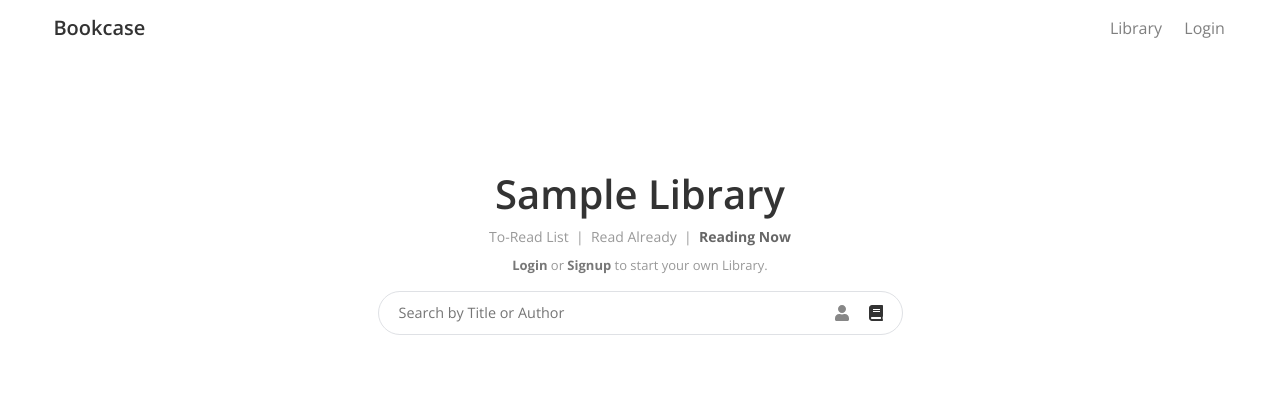
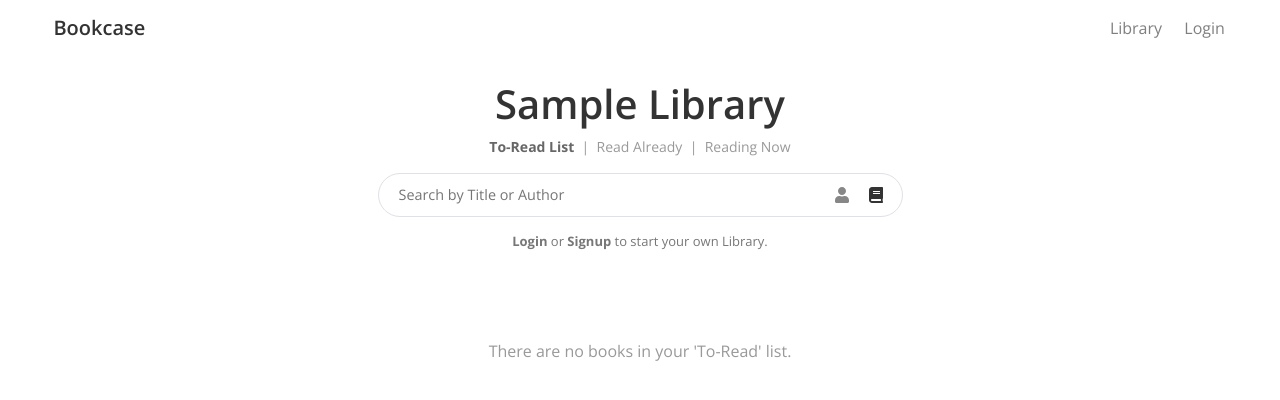
Before and after one commit to acoverstone/bookspace, a React (Create React App) app in the folder ui/: page /library in a window 1280 px wide. Shown: the top 400 px of the page. Built offline with nearby package versions, Linux system fonts and the light colour scheme; no server answers.

Commit message:
Added loading for Library - now refactoring Results so it can be used for Library

```diff
--- a/ui/src/components/Read.css
+++ b/ui/src/components/Read.css
@@ -0,0 +1,22 @@
+.loading {
+    margin-top: 40px;
+    color: #999;
+    text-align: center;
+}
+
+.loaded {
+    margin-top: 8%;
+    color: #999;
+    text-align: center;
+    transition: margin 1s ;
+}
+
+.spinning {
+    margin-right: 6px;
+    top: 2px;
+    animation: spin 1s infinite linear;
+  }
+  @keyframes spin {
+    from { transform: scale(1) rotate(0deg); }
+    to { transform: scale(1) rotate(360deg); }
+  }
--- a/ui/src/components/Results.js
+++ b/ui/src/components/Results.js
@@ -15,7 +15,6 @@ export default class Results extends Component {
 
     return (
       <div className="results-outer">
-        {/* <p className="results-details">Search results for 'the goal': </p> */}
         <Container>
           <Row>
             { searchResults }
--- a/ui/src/components/ToRead.js
+++ b/ui/src/components/ToRead.js
@@ -1,5 +1,6 @@
 import React, { Component } from "react";
 import "./Read.css";
+import { FaSyncAlt } from "react-icons/fa";
 
 export default class ToRead extends Component {
 
@@ -8,10 +9,12 @@ export default class ToRead extends Component {
 
     return (
       <div >
-          {/* {(this.props.toReadList.length === 0)
-            ? <p>No books in To-Read List.</p>
-            : <p></p>
-          } */}
+        {this.props.isLoading ?
+          <div className="loading"> <FaSyncAlt className="spinning"/> Loading...</div> :
+        (this.props.toReadList.length === 0) ?
+          <div className="loaded">There are no books in your 'To-Read' list.</div>:
+        <div>{this.props.toReadList}</div>
+        }
       </div>
     )
   }
--- a/ui/src/containers/Library.css
+++ b/ui/src/containers/Library.css
@@ -1,11 +1,11 @@
 .Library .lander {
-  padding: 100px 0 15px 0;
+  padding: 100px 0 0 0;
   text-align: center;
   transition: padding 1s;
 }
 
 .Library .lander.has-results {
-  padding: 10px 0 20px 0;
+  padding: 10px 0 0 0;
 }
 
 .Library .lander h1 {
@@ -20,8 +20,10 @@
 .not-logged-in-msg {
   font-size: 13px;
   color: #777;
-  margin-bottom: 0;
-  margin-top:-7px;
+  margin-top: 15px;
+  text-align: center;
+  /* margin-bottom: 0; */
+  /* margin-top:-7px; */
 }
 
 .not-logged-in-msg span a{
--- a/ui/src/containers/Library.js
+++ b/ui/src/containers/Library.js
@@ -17,8 +17,17 @@ export default class Library extends Component {
       searchType: "title",        // options are "title", "author"
       searchString: "",
 
-      selected:"reading-now"
+      selected:"to-read",     // optins are "reading-now", "to-read", "read-already"
+      isLoading:true
     }
+  }
+
+  async componentDidMount() {
+    // TODO: Change this to when search for books finishes...
+    setTimeout(() => {
+      this.setState({ isLoading: false });
+    }, 1000)
+
   }
 
   onEnter = e => {
@@ -51,31 +60,33 @@ export default class Library extends Component {
         <div className="Library">
           <Row>
             <Col>
-              <div className="lander">
+              <div className={!this.state.isLoading ? "lander has-results" : "lander"}>
 
                 {(this.props.currentUser==null)
                   ? <h1>Sample Library</h1>
                   : <h1>Your Library</h1>
                 }
                 <LibraryOptions selected={this.state.selected} selectOption={this.selectOption} />
-                {(this.props.currentUser==null)
-                  ?  <p className="not-logged-in-msg no-select" ><span><a href="/login">Login</a></span> or <span href="/signup"><a href="/signup">Signup</a></span> to start your own Library.</p>
-                  :  <p className="not-logged-in-msg no-select" ></p>
-                }
+
               </div>
             </Col>
           </Row>
           <Row>
             <Col xs={{span:12}}  md={{span:8, offset:2}} lg={{span:6, offset:3}}>
               <SearchBar searchType={this.state.searchType} searchAuthor={this.searchAuthor} searchTitle={this.searchTitle} onInputChange={this.onSearchChange} onEnter={this.onEnter} autoFocus={false}/>
+              {(this.props.currentUser==null)
+                  ?  <div><p className="not-logged-in-msg no-select" ><span><a href="/login">Login</a></span> or <span href="/signup"><a href="/signup">Signup</a></span> to start your own Library.</p></div>
+                  :  <p className="not-logged-in-msg no-select" ></p>
+                }
             </Col>
+
           </Row>
           <Row>
             <Col xs={{span:12}}  md={{span:10, offset:1}}>
               {(this.props.currentUser==null) ?
-                <div></div>  :
+                <ToRead isLoading={this.state.isLoading} toReadList={[]}/> :
               (this.state.selected === "to-read") ?
-                <ToRead toReadList={this.props.currentUser["library"]["to_read_list"]}/> :
+                <ToRead isLoading={this.state.isLoading} toReadList={this.props.currentUser["library"]["to_read_list"]}/> :
               (this.state.selected === "read-already") ?
                 <ReadAlready />
               :
```
Also changed, not shown: ui/src/components/SearchResult.js (+1 -19 lines).
